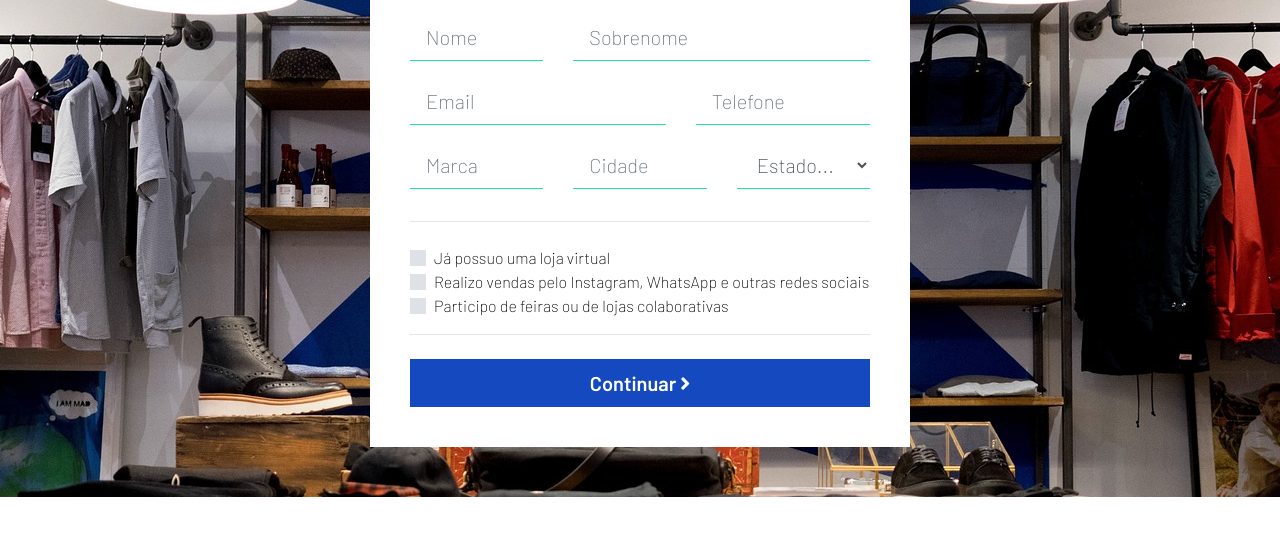
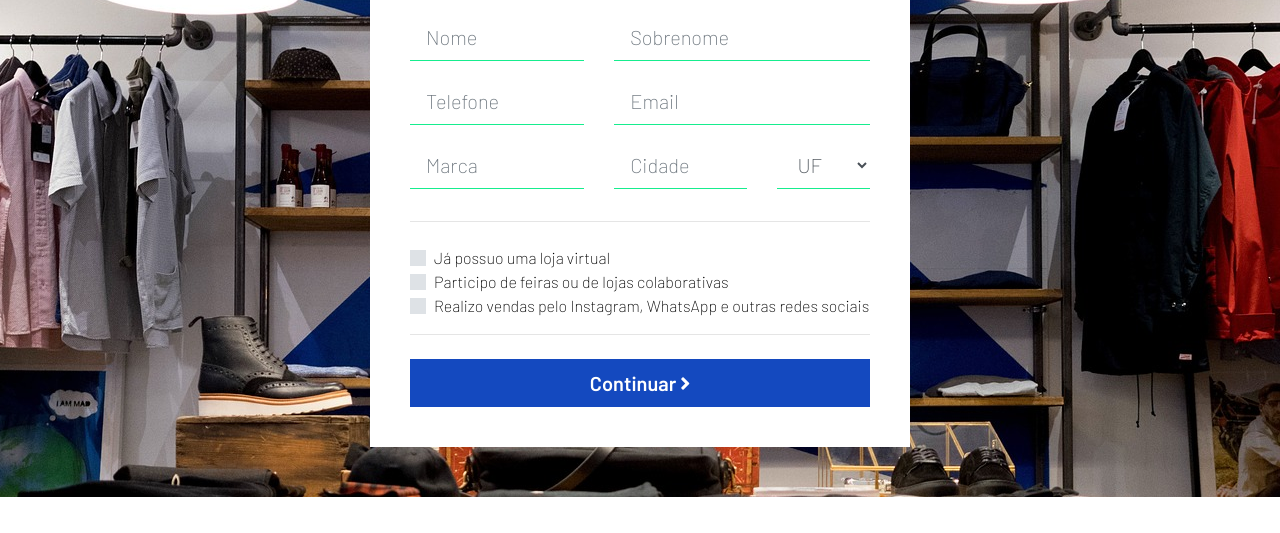
Before and after one commit to ianzitow/mirtilo-landing-brands, a website: page index.html in a window 1280 px wide. Shown: the part 267-800 px from the top of the page. Drawn offline with nearby package versions, Linux system fonts and the light colour scheme.

Commit message:
Reorder position of form elements.

```diff
--- a/index.html
+++ b/index.html
@@ -39,13 +39,13 @@
         <h2 class="mb-3 form-title">Seja parceiro da Mirtilo</h2>
         <form class="needs-validation" action="https://mirtilo.us18.list-manage.com/subscribe/post?u=42c27e392526653cab044d3e0&amp;id=6ff998e10b" method="post" id="mc-embedded-subscribe-form" name="mc-embedded-subscribe-form" novalidate="">
           <div class="row">
-            <div class="col-md-4 mb-3">
+            <div class="col-md-5 mb-3">
               <input type="text" class="form-control form-control-lg" name="FNAME" id="mce-FNAME" placeholder="Nome" value="" required="">
               <div class="invalid-feedback">
                 Nome é obrigatório.
               </div>
             </div>
-            <div class="col-md-8 mb-3">
+            <div class="col-md-7 mb-3">
               <input type="text" class="form-control form-control-lg" name="LNAME" id="mce-LNAME" placeholder="Sobrenome" value="" required="">
               <div class="invalid-feedback">
                 Sobrenome é obrigatório.
@@ -54,22 +54,22 @@
           </div>
 
           <div class="row">
+            <div class="col-md-5 mb-3">
+              <input type="tel" class="form-control form-control-lg" name="PHONE" id="mce-PHONE" placeholder="Telefone" required="">
+              <div class="invalid-feedback">
+                Telefone é obrigatório.
+              </div>
+            </div>
             <div class="col-md-7 mb-3">
               <input type="email" class="form-control form-control-lg" id="mce-EMAIL" name="EMAIL" placeholder="Email" required >
               <div class="invalid-feedback">
                 Email é obrigatório.
               </div>
             </div>
-            <div class="col-md-5 mb-3">
-              <input type="tel" class="form-control form-control-lg" name="PHONE" id="mce-PHONE" placeholder="Telefone" required="">
-              <div class="invalid-feedback">
-                Telefone é obrigatório.
-              </div>
-            </div>
           </div>
 
           <div class="row">
-            <div class="col-md-4 mb-3">
+            <div class="col-md-5 mb-3">
               <input type="text" class="form-control form-control-lg" name="BRAND" id="mce-BRAND" placeholder="Marca" required>
               <div class="invalid-feedback">
                 Marca é obrigatória.
@@ -81,9 +81,9 @@
                 Cidade é obrigatório.
               </div>
             </div>
-            <div class="col-md-4 mb-3">
+            <div class="col-md-3 mb-3">
                 <select class="form-control form-control-lg" name="STATE" id="mce-STATE" required="">
-                  <option value="" disabled selected hidden>Estado...</option>
+                  <option value="" disabled selected hidden>UF</option>
                   <option value="AC">AC</option>
                   <option value="AL">AL</option>
                   <option value="AP">AP</option>
@@ -123,12 +123,12 @@
               <label class="custom-control-label" for="mce-group[3633]-3633-0">Já possuo uma loja virtual</label>
           </div>
           <div class="custom-control custom-checkbox">
+              <input type="checkbox" class="custom-control-input" value="4" name="group[3633][4]" id="mce-group[3633]-3633-2">
+              <label class="custom-control-label" for="mce-group[3633]-3633-2">Participo de feiras ou de lojas colaborativas</label>
+          </div>
+          <div class="custom-control custom-checkbox">
               <input type="checkbox" class="custom-control-input" value="2" name="group[3633][2]" id="mce-group[3633]-3633-1">
               <label class="custom-control-label" for="mce-group[3633]-3633-1">Realizo vendas pelo Instagram, WhatsApp e outras redes sociais</label>
-          </div>
-          <div class="custom-control custom-checkbox">
-              <input type="checkbox" class="custom-control-input" value="4" name="group[3633][4]" id="mce-group[3633]-3633-2">
-              <label class="custom-control-label" for="mce-group[3633]-3633-2">Participo de feiras ou de lojas colaborativas</label>
           </div>
           <hr class="mb-4">
           <button class="btn btn-primary btn-lg btn-block" type="submit">Continuar <i class="fas fa-angle-right"></i></button>
```
